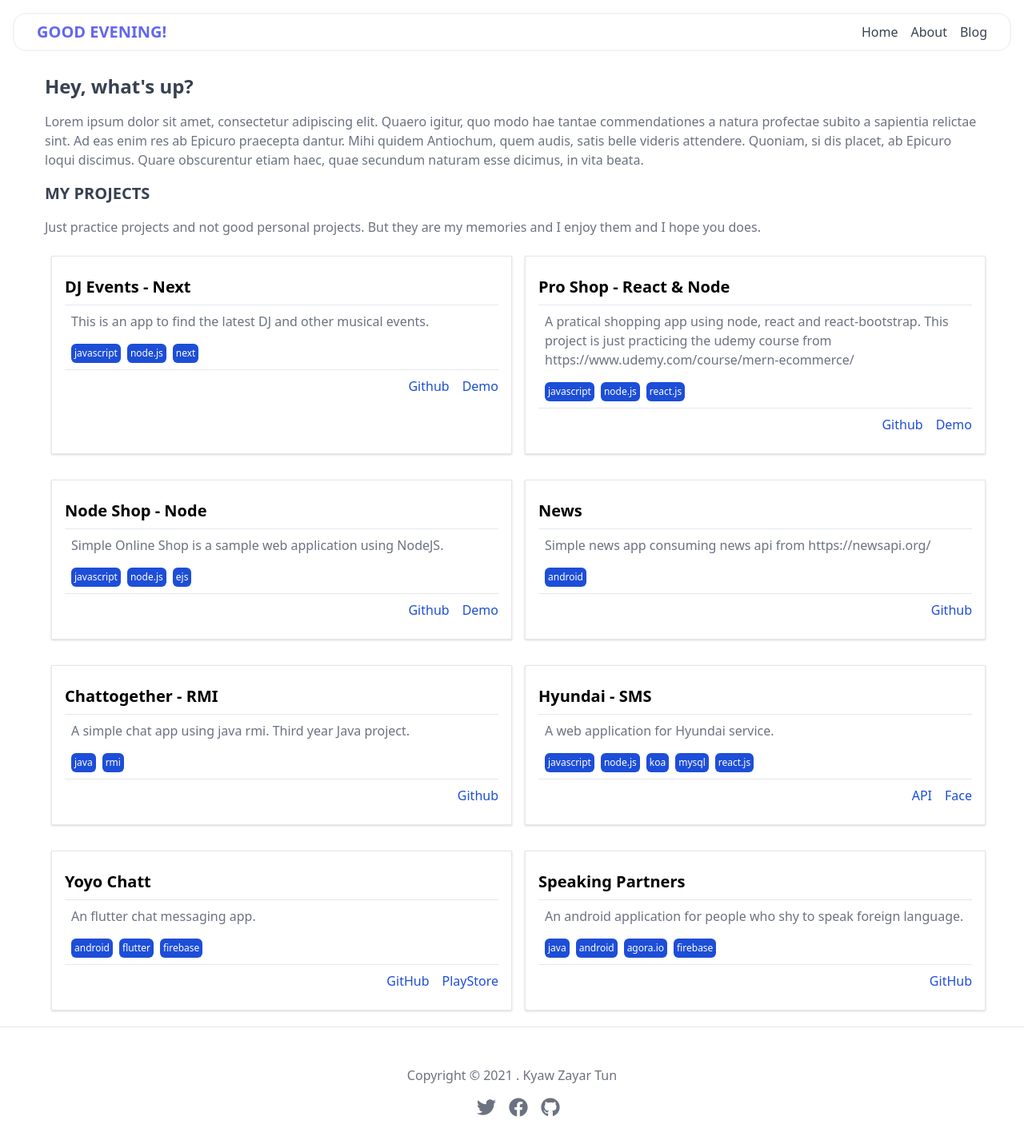
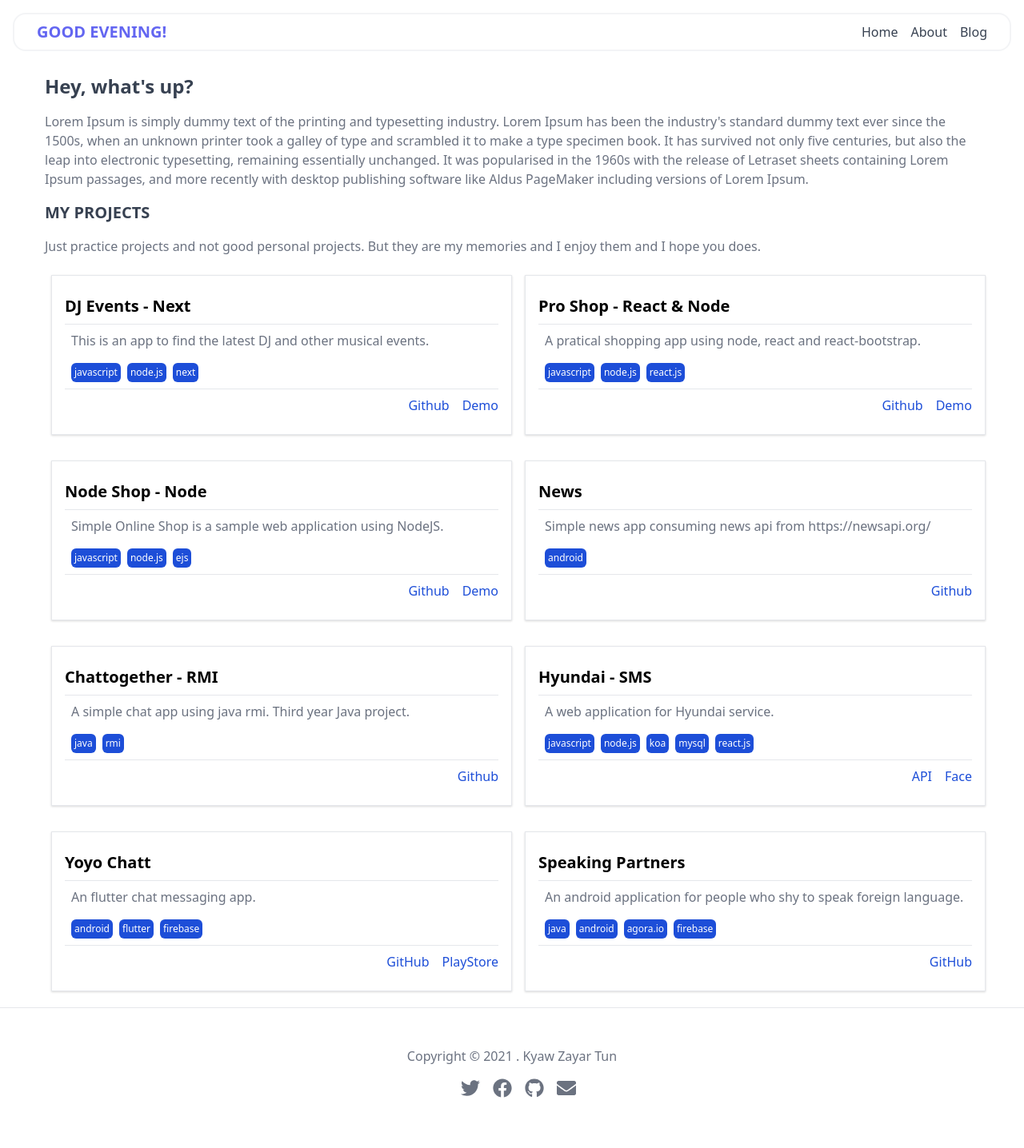
Before and after one commit to ZattWine/kyawzayartun, a Next.js app: page / in a window 1280 px wide. Shown: the top 1436 px of the page at 80% size. Built offline with nearby package versions, Linux system fonts and the light colour scheme; what @tailwindcss/typography would draw is missing.

Commit message:
add contact gmail to footer and data changes

```diff
--- a/components/Footer.js
+++ b/components/Footer.js
@@ -1,4 +1,4 @@
-import { FaGithub, FaFacebook, FaTwitter } from 'react-icons/fa'
+import { FaGithub, FaFacebook, FaTwitter, FaEnvelope } from 'react-icons/fa'
 import { getCurrentYear } from '@/lib/datetimeUtils'
 import { me } from '@/data/me'
 
@@ -37,6 +37,15 @@ export default function Footer() {
               <FaGithub />
             </a>
           </li>
+          <li>
+            <a
+              href={`mailto:${me.sociallinks.email}`}
+              target='_blank'
+              className='hover:text-red-500'
+            >
+              <FaEnvelope />
+            </a>
+          </li>
         </ul>
       </div>
     </footer>
--- a/data/me.js
+++ b/data/me.js
@@ -8,6 +8,7 @@ export const me = {
     twitter: 'https://twitter.com/ZattWine',
     facebook: 'https://www.facebook.com/zy.98727',
     github: 'https://github.com/ZattWine',
+    email: 'kyawzayartun.dev@gmail.com',
   },
   projects: [
     {
@@ -84,7 +85,7 @@ export const me = {
       id: 7,
       title: 'Pro Shop - React & Node',
       description:
-        'A pratical shopping app using node, react and react-bootstrap. This project is just practicing the udemy course from https://www.udemy.com/course/mern-ecommerce/',
+        'A pratical shopping app using node, react and react-bootstrap.',
       links: [
         {
           type: 'Github',
--- a/pages/index.js
+++ b/pages/index.js
@@ -16,12 +16,15 @@ export default function HomePage() {
       <main>
         <h1 className='text-2xl text-gray-700 font-bold'>Hey, what's up?</h1>
         <p className='mt-4 text-gray-500'>
-          Lorem ipsum dolor sit amet, consectetur adipiscing elit. Quaero
-          igitur, quo modo hae tantae commendationes a natura profectae subito a
-          sapientia relictae sint. Ad eas enim res ab Epicuro praecepta dantur.
-          Mihi quidem Antiochum, quem audis, satis belle videris attendere.
-          Quoniam, si dis placet, ab Epicuro loqui discimus. Quare obscurentur
-          etiam haec, quae secundum naturam esse dicimus, in vita beata.
+          Lorem Ipsum is simply dummy text of the printing and typesetting
+          industry. Lorem Ipsum has been the industry's standard dummy text ever
+          since the 1500s, when an unknown printer took a galley of type and
+          scrambled it to make a type specimen book. It has survived not only
+          five centuries, but also the leap into electronic typesetting,
+          remaining essentially unchanged. It was popularised in the 1960s with
+          the release of Letraset sheets containing Lorem Ipsum passages, and
+          more recently with desktop publishing software like Aldus PageMaker
+          including versions of Lorem Ipsum.
         </p>
 
         <div className='mt-4'>
```
